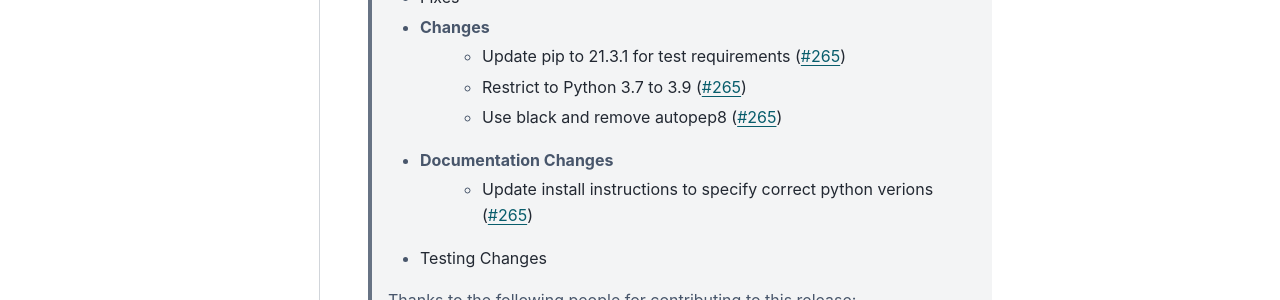
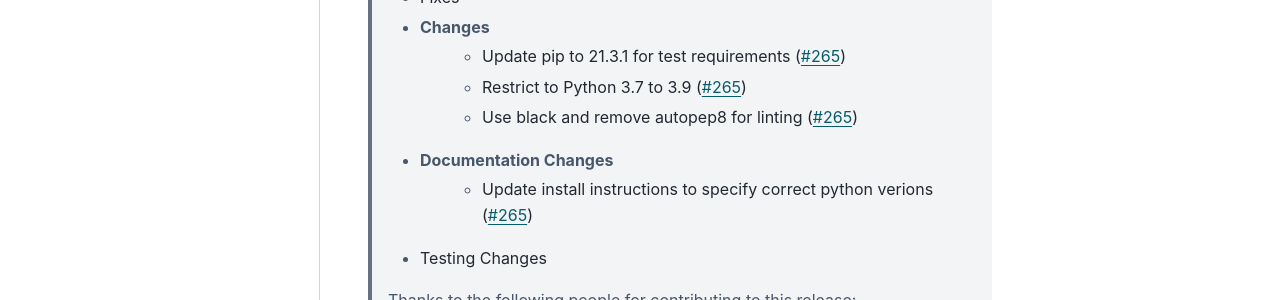
Before and after one commit to alteryx/compose, a Sphinx documentation site: the page built from docs/source/release_notes.rst, in a window 1280 px wide and 900 px high. Shown: the part 353-653 px from the top of the window. Built offline with Sphinx 7.4.7 and the PyData theme 0.15.4, drawn with Linux system fonts in a browser that asks for light colours; comment, search, counter and statistics services are not loaded.

Commit message:
release notes

```diff
--- a/docs/source/release_notes.rst
+++ b/docs/source/release_notes.rst
@@ -9,7 +9,7 @@ Future Release
     * Changes
         * Update pip to 21.3.1 for test requirements (:pr:`265`)
         * Restrict to Python 3.7 to 3.9 (:pr:`265`)
-        * Use black and remove autopep8 (:pr:`265`)
+        * Use black and remove autopep8 for linting (:pr:`265`)
     * Documentation Changes
         * Update install instructions to specify correct python verions (:pr:`265`)
     * Testing Changes
```
